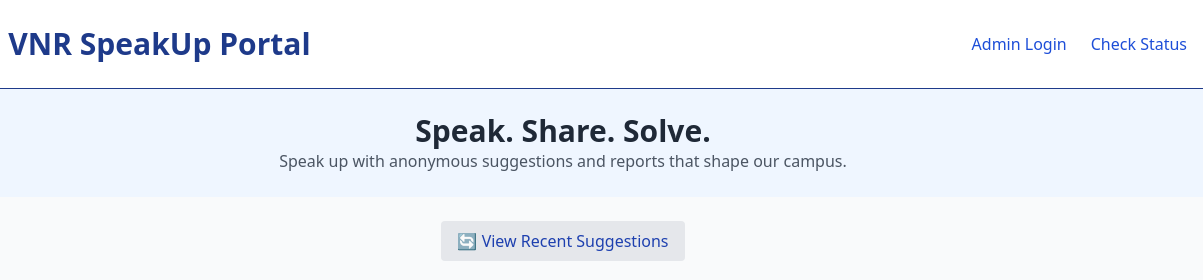
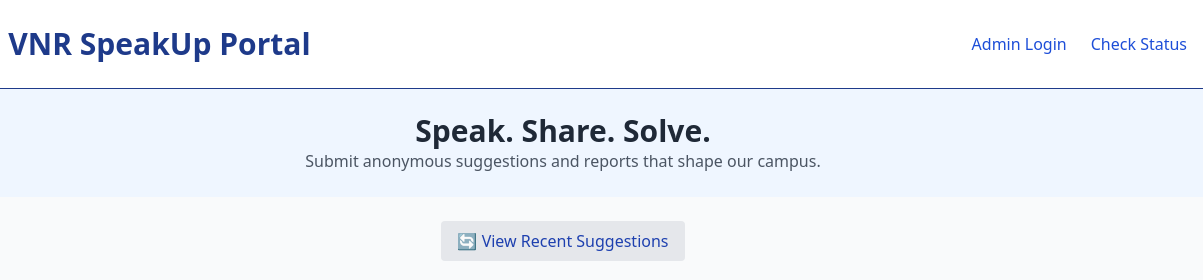
Before and after one commit to thummala-srinath/VNR-SpeakUp-Portal, a plain HTML site: page index.html in a window 1280 px wide. Shown: the top 280 px of the page, 77-1280 px from the left. Drawn offline with nearby package versions, Linux system fonts and the light colour scheme; no server answers.

Commit message:
Update index.html

```diff
--- a/index.html
+++ b/index.html
@@ -23,7 +23,7 @@
 
   <section class="text-center p-6 bg-blue-50">
     <h2 class="text-3xl font-semibold">Speak. Share. Solve.</h2>
-    <p class="text-gray-600 text-base">Speak up with anonymous suggestions and reports that shape our campus.</p>
+    <p class="text-gray-600 text-base">Submit anonymous suggestions and reports that shape our campus.</p>
   </section>
 
   <div class="text-center my-6">
```
